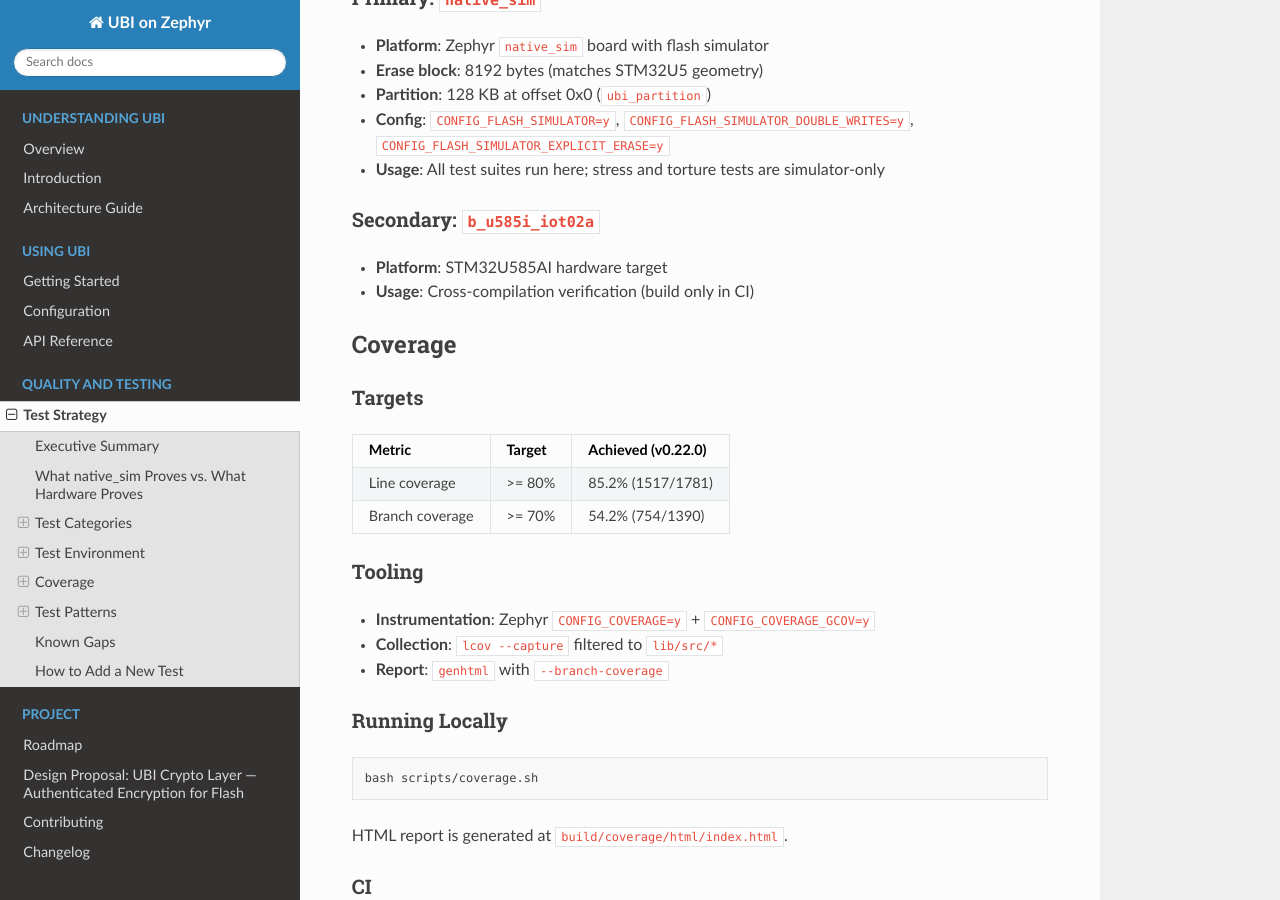
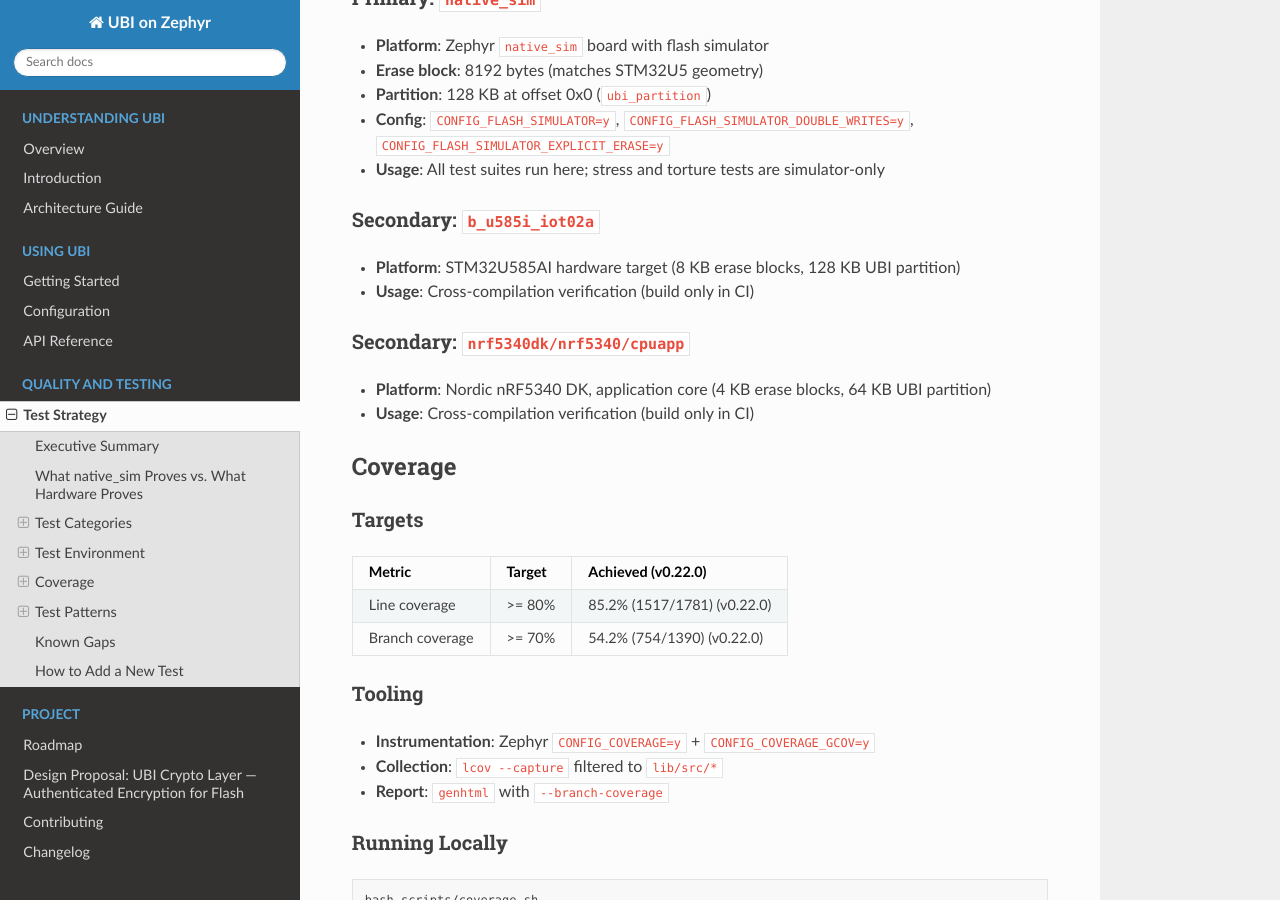
Before and after one commit to kamil-kielbasa/ubi, a Sphinx documentation site: the page built from doc/test_strategy.md, in a window 1280 px wide and 900 px high, scrolled down 3294 px. Built offline with Sphinx 7.4.7 and the Read the Docs theme 3.1.0, drawn with Linux system fonts in a browser that asks for light colours; the version number could not be read and is left out; some of the changed text lies outside the part shown.

Commit message:
feat: ci improvements and nRF5340 build support

```diff
--- a/doc/conf.py
+++ b/doc/conf.py
@@ -17,7 +17,7 @@ _buildoc_path = (_confdir / '..' / 'build' / 'doc' / 'doxygen').resolve()
 project = 'UBI on Zephyr'
 copyright = '2026, Kamil Kielbasa'
 author = 'Kamil Kielbasa'
-version = '0.21.1'
+version = '0.23.0'
 
 # -- General configuration ---------------------------------------------------
 
--- a/doc/test_strategy.md
+++ b/doc/test_strategy.md
@@ -29,8 +29,8 @@
 
 ## What native_sim Proves vs. What Hardware Proves
 
-| Aspect | native_sim (simulator) | Hardware (b_u585i_iot02a) |
-|--------|----------------------|--------------------------|
+| Aspect | native_sim (simulator) | Hardware (b_u585i_iot02a, nrf5340dk) |
+|--------|----------------------|--------------------------------------|
 | Functional correctness | Full — all 228 tests run (17 suites) | Build verification only (CI cross-compiles) |
 | Flash timing / latency | Not representative | Realistic |
 | Power-loss behavior | Not tested (simulator has no power-loss model) | Not currently tested (no HIL power-loss setup) |
@@ -126,7 +126,12 @@ Core API verification organized by functional area:
 
 ### Secondary: `b_u585i_iot02a`
 
-- **Platform**: STM32U585AI hardware target
+- **Platform**: STM32U585AI hardware target (8 KB erase blocks, 128 KB UBI partition)
+- **Usage**: Cross-compilation verification (build only in CI)
+
+### Secondary: `nrf5340dk/nrf5340/cpuapp`
+
+- **Platform**: Nordic nRF5340 DK, application core (4 KB erase blocks, 64 KB UBI partition)
 - **Usage**: Cross-compilation verification (build only in CI)
 
 ## Coverage
@@ -135,8 +140,8 @@ Core API verification organized by functional area:
 
 | Metric | Target | Achieved (v0.22.0) |
 |--------|--------|--------------------|
-| Line coverage | >= 80% | 85.2% (1517/1781) |
-| Branch coverage | >= 70% | 54.2% (754/1390) |
+| Line coverage | >= 80% | 85.2% (1517/1781) (v0.22.0) |
+| Branch coverage | >= 70% | 54.2% (754/1390) (v0.22.0) |
 
 ### Tooling
 
@@ -212,7 +217,7 @@ Tests build with strict warnings to catch issues at compile time:
 |-----|--------|------------|
 | No power-loss simulation | Interrupted writes and metadata commits not tested | Recovery logic is tested via corruption injection (corrupt headers, duplicate LEBs) |
 | Partial flash write failure coverage | Flash write fault injection covers `flash_write_with_retry`; not all write call-sites are individually swept | `ubi_io_faults` suite validates erase failure -> bad PEB; write retry logic is code-reviewed |
-| HIL smoke only (no CI hardware) | `ubi_hil_smoke` suite exists but CI only cross-compiles for STM32U5 | Manual hardware testing during development; HIL CI planned |
+| HIL smoke only (no CI hardware) | `ubi_hil_smoke` suite exists but CI only cross-compiles for STM32U5 and nRF5340 | Manual hardware testing during development; HIL CI planned |
 
 ## How to Add a New Test
 
--- a/west.yml
+++ b/west.yml
@@ -10,6 +10,7 @@ manifest:
       import:
         name-allowlist:
           - cmsis
+          - hal_nordic
           - hal_stm32
 
   self:
```
Also changed, not shown: CHANGELOG.md (+18 -0 lines), README.md (+2 -2 lines), doc/configuration.md (+21 -1 lines), doc/contributing.md (+1 -1 lines), doc/environment_setup.md (+54 -4 lines), doc/getting_started.md (+21 -1 lines), 4 other files.
